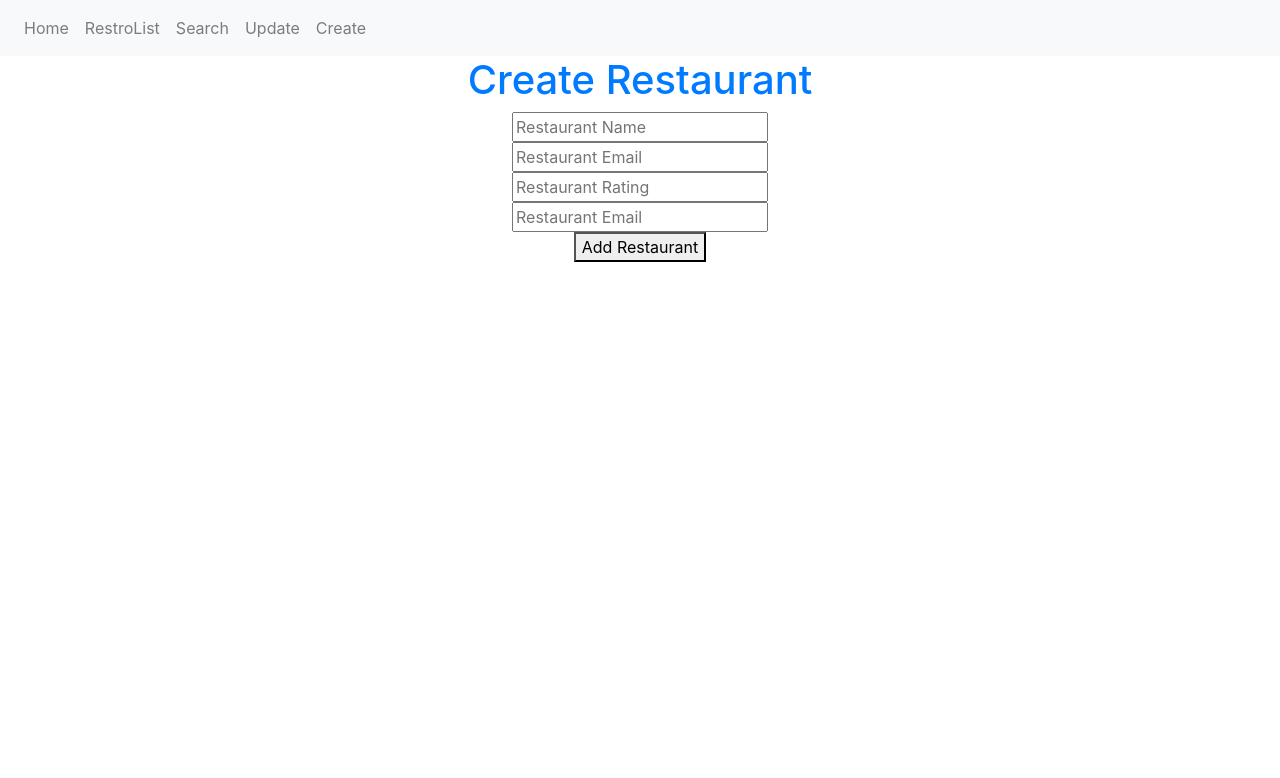
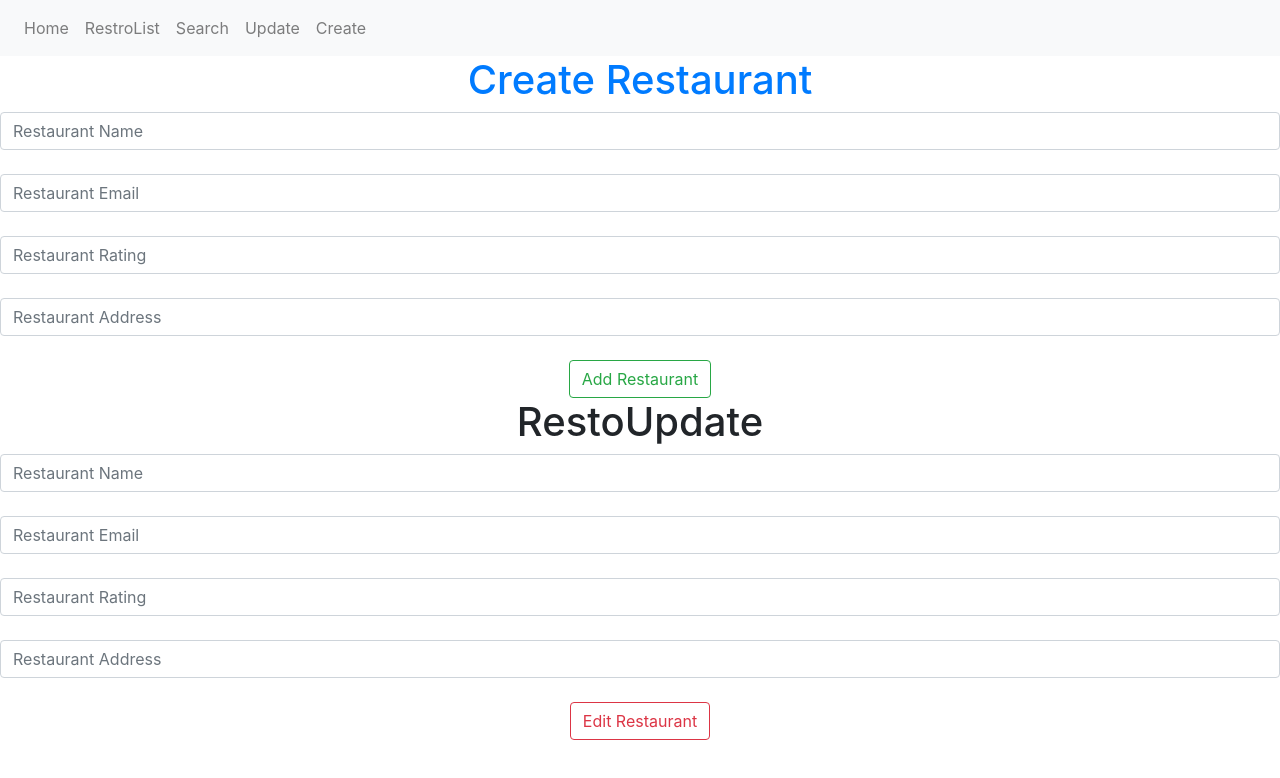
Before and after one commit to SukhdebPatra/client, a React (Create React App) app: page /Create in a window 1280 px wide. Shown: the top 778 px of the page. Built offline with nearby package versions, Linux system fonts and the light colour scheme; no server answers.

Commit message:
update (pre fill data)

```diff
--- a/db.json
+++ b/db.json
@@ -55,6 +55,34 @@
       "rating": "3.2",
       "address": "Ranchi",
       "id": 8
+    },
+    {
+      "name": "Kfc",
+      "email": "Kfc1@gmail.com",
+      "rating": "4.5",
+      "address": "Banglore",
+      "id": 9
+    },
+    {
+      "name": "Beena Hot Dogs",
+      "email": "Beenahotdogs@gmail.com",
+      "rating": "5.0",
+      "address": "Chaibasa Bandhpara",
+      "id": 10
+    },
+    {
+      "name": "Sumit chaha chai wale",
+      "email": "Sumitchacha@gmail.com",
+      "rating": "1.0",
+      "address": "chaibasa turitola",
+      "id": 11
+    },
+    {
+      "name": "raja Hotel",
+      "email": "hotel@gmail.com",
+      "rating": "2.0",
+      "address": "badibazar",
+      "id": 12
     }
   ]
 }
--- a/src/App.js
+++ b/src/App.js
@@ -22,7 +22,7 @@ function App() {
 
         <Route path='/List' element={<RestoList />} />
         <Route path='/Search' element={<RestoSearch />} />
-        <Route path='/Update' element={<RestoUpdate />} />
+        <Route path='/Update/:id'element={<RestoUpdate />} />
 
       </Routes>
     </BrowserRouter>
--- a/src/Component/Home.jsx
+++ b/src/Component/Home.jsx
@@ -19,7 +19,7 @@ const Home = () => {
             <Link className="nav-link" to="/search">Search</Link>
           </li>
           <li className="nav-item">
-            <Link className="nav-link" to="/update">Update</Link>
+            <Link className="nav-link" to="/update/:id">Update</Link>
           </li>
           <li className='nav-item'><Link className="nav-link" to='/create'>Create</Link></li>
         </ul>
--- a/src/Component/RestoCreate.jsx
+++ b/src/Component/RestoCreate.jsx
@@ -1,28 +1,35 @@
 import React, { useState, useEffect } from "react";
+import { useNavigate } from "react-router-dom";
+import RestoUpdate from "./RestoUpdate";
 
 const RestoCreate = () => {
   const [name, setName] = useState("");
   const [email, setEmail] = useState("");
   const [rating, setRating] = useState("");
   const [address, setAddress] = useState("");
+  const navigate = useNavigate();
 
   const create = (e) => {
     e.preventDefault();
-   const data={name, email, rating, address};
+    const data = { name, email, rating, address };
     const requestOptions = {
       method: "POST",
       headers: { "Content-Type": "application/json" },
-      body: JSON.stringify(data)
+      body: JSON.stringify(data),
     };
     fetch("http://localhost:3000/restaurant", requestOptions)
-      .then(response => response.json())
-      .then(res => console.log(res));
+      .then((response) => response.json())
+      .then((res) => console.log(res));
+    alert("Restaurant has been created");
+    navigate("/list");
   };
 
   return (
     <div className="App">
       <h1 className="text-primary">Create Restaurant</h1>
+      <form>
         <input
+          className="form-control"
           type="text"
           placeholder="Restaurant Name"
           value={name}
@@ -30,6 +37,7 @@ const RestoCreate = () => {
         />
         <br />
         <input
+          className="form-control"
           type="text"
           placeholder="Restaurant Email"
           value={email}
@@ -38,6 +46,7 @@ const RestoCreate = () => {
         <br />
         <input
           type="text"
+          className="form-control"
           placeholder="Restaurant Rating"
           value={rating}
           onChange={(e) => setRating(e.target.value)}
@@ -45,15 +54,27 @@ const RestoCreate = () => {
         <br />
         <input
           type="text"
-        placeholder="Restaurant Email"
+          className="form-control"
+          placeholder="Restaurant Address"
           value={address}
           onChange={(e) => setAddress(e.target.value)}
         />
         <br />
 
-      <button onClick={create} type="submit">
+        <button
+          className="btn btn-outline-success"
+          onClick={create}
+          type="submit"
+        >
           Add Restaurant
         </button>
+      </form>
+      <RestoUpdate
+        name={name}
+        email={email}
+        rating={rating}
+        address={address}
+      />
     </div>
   );
 };
--- a/src/Component/RestoList.jsx
+++ b/src/Component/RestoList.jsx
@@ -1,4 +1,7 @@
 import React, { useEffect, useState } from "react";
+
+import {Link} from 'react-router-dom'
+
 
 const RestoList = () => {
   const [list, setList] = useState([]);
@@ -30,6 +33,7 @@ const RestoList = () => {
               <th>Address</th>
               <th className="bg-warning">Rating</th>
               <th className="bg-primary">Email</th>
+              <th className="bg-warning">Opration</th>
             </tr>
           </thead>
       <tbody>
@@ -44,6 +48,7 @@ const RestoList = () => {
                 <td>{ele.address}</td>
                 <td>{ele.rating}</td>
                 <td>{ele.email}</td>
+                <td> <Link  to={"/update/"+ele.id}>Edit</Link></td>
               </tr>
 
             )
@@ -53,6 +58,7 @@ const RestoList = () => {
          </tbody>
           </table>
       </div>
+
     </>
   );
 };
--- a/src/Component/RestoUpdate.jsx
+++ b/src/Component/RestoUpdate.jsx
@@ -1,8 +1,77 @@
-import React from 'react'
+import React,{useState,useEffect} from 'react'
+import {useParams} from 'react-router-dom'
 
 const RestoUpdate = () => {
+  const [name, setName] = useState("");
+  const [email, setEmail] = useState("");
+  const [rating, setRating] = useState("");
+  const [address, setAddress] = useState("");
+
+  const params=useParams();
+
+  useEffect(() => {
+
+    getproductDetails();
+
+  }, [])
+
+const getproductDetails=async()=>{
+  console.log(params);
+  let result=await  fetch(`http://localhost:3000/restaurant/${params.id}`);
+  result =await result.json()
+  console.log(result);
+  setName(result.name)
+  setEmail(result.email)
+  setRating(result.rating)
+  setAddress(result.address)
+
+
+}
+
+const update=(e)=>{
+  e.preventDefault();
+  console.log(name,email,rating,address);
+}
+
   return (
-    <div>RestoUpdate</div>
+    <div>
+      <h1>RestoUpdate</h1>
+      <form>
+      <input className="form-control"
+        type="text"
+        placeholder="Restaurant Name"
+        value={name}
+        onChange={(e) => setName(e.target.value)}
+      />
+      <br />
+      <input className='form-control'
+        type="text"
+        placeholder="Restaurant Email"
+        value={email}
+        onChange={(e) => setEmail(e.target.value)}
+      />
+      <br />
+      <input
+        type="text" className='form-control'
+        placeholder="Restaurant Rating"
+        value={rating}
+        onChange={(e) => setRating(e.target.value)}
+      />
+      <br />
+      <input
+        type="text" className='form-control'
+        placeholder="Restaurant Address"
+        value={address}
+        onChange={(e) => setAddress(e.target.value)}
+      />
+      <br />
+
+      <button className='btn btn-outline-danger' onClick={update} type="submit">
+        Edit Restaurant
+      </button>
+      </form>
+
+    </div>
   )
 }
 
```
Lines whose indentation alone changed are shown as unchanged.
